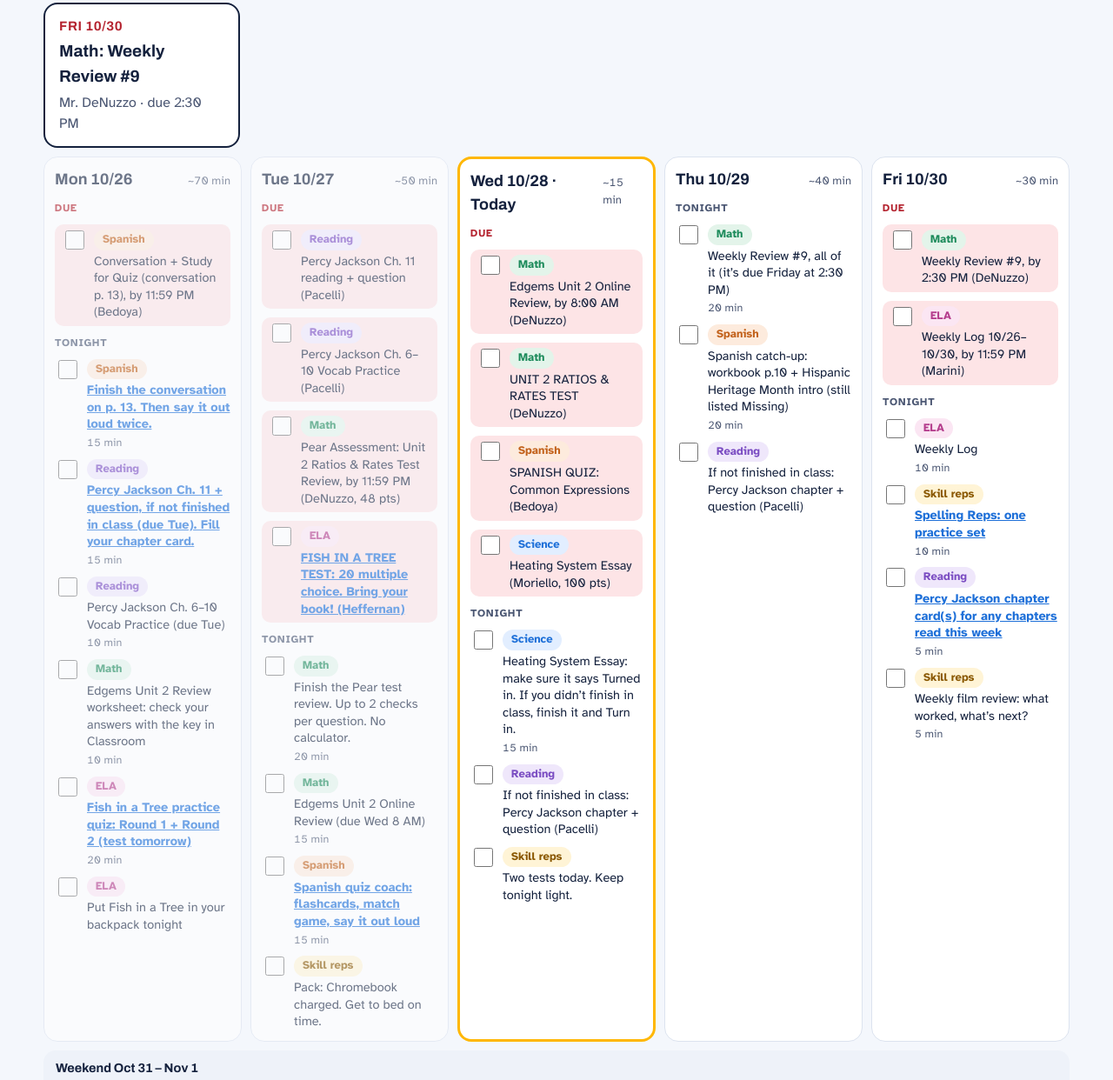
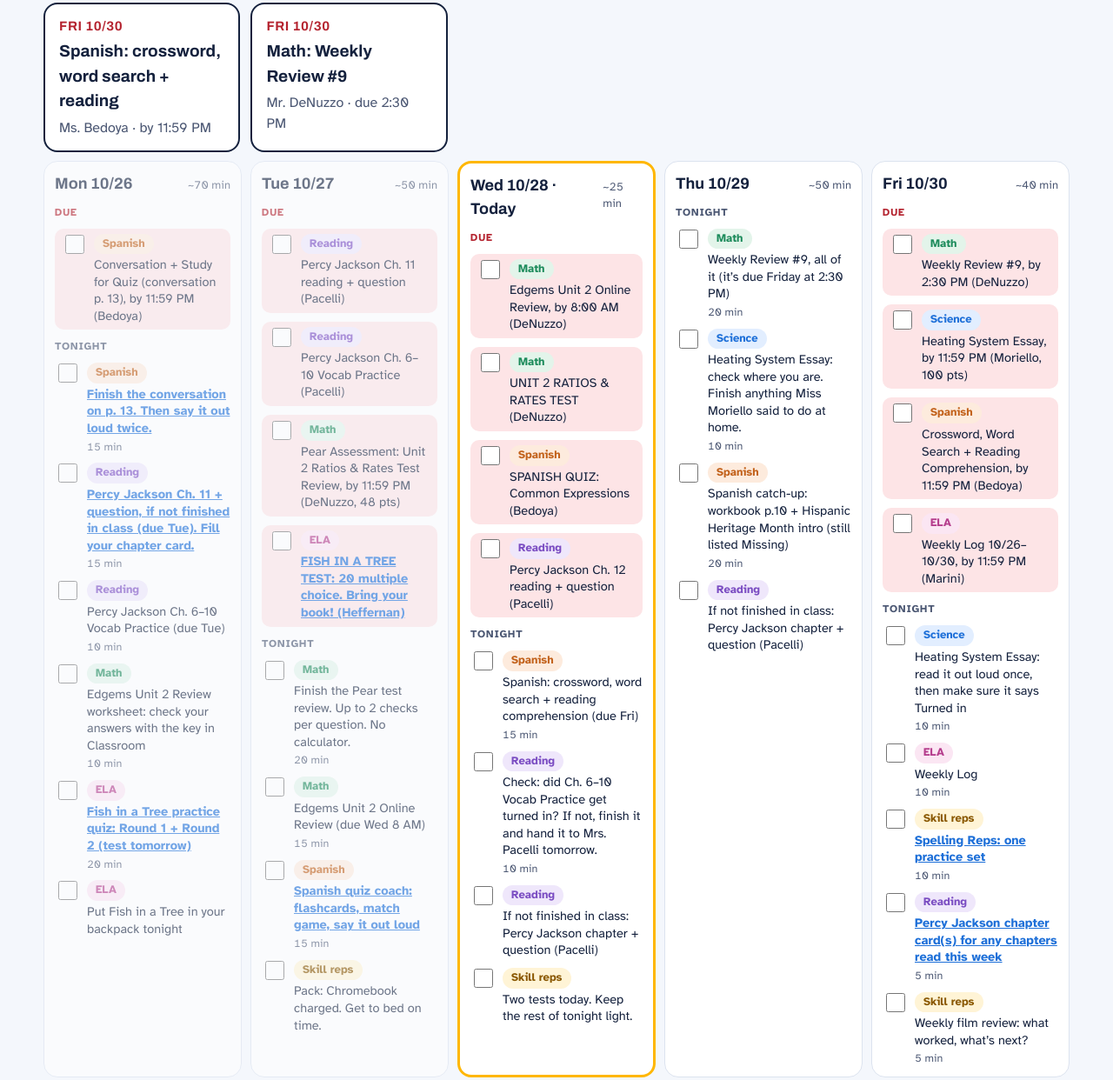
Before and after one commit to adamsjm32-cmd/Graham-game-plan, a plain HTML site: page index.html in a window 1280 px wide. Shown: the part 554-1796 px from the top of the page at 87% size. Drawn offline with Linux system fonts and the light colour scheme.

Commit message:
Update week of Oct 26 from Classroom (10/28): Heating essay moved to Fri, new Spanish assignment, PJ Ch. 12, vocab check
Co-Authored-By: Claude Opus 5.5 <noreply@anthropic.com>
Claude-Session: https://claude.ai/code/session_01QHG11vyLAp4jCmrTKgUVM6

```diff
--- a/index.html
+++ b/index.html
@@ -279,7 +279,7 @@ textarea{font:inherit;width:100%;min-height:70px;padding:10px 12px;border-radius
 
 <div class="wrap">
   <header>
-    <span class="sub" style="font-family:var(--display);font-weight:600;letter-spacing:.06em">MADISON MIDDLE · GRADE 6 · UPDATED MON, OCT 26</span>
+    <span class="sub" style="font-family:var(--display);font-weight:600;letter-spacing:.06em">MADISON MIDDLE · GRADE 6 · UPDATED WED, OCT 28</span>
     <h1>Graham's Two-Week Game Plan</h1>
     <p class="sub">A running plan, refreshed every Sunday or Monday: this week, next week, and every past week saved. Each assignment from Google Classroom is placed on the night you'll work on it. Check boxes as you go.</p>
     <p class="sub"><a href="spelling/" target="_blank" rel="noopener" style="font-weight:700">Open Spelling Reps, your spelling game</a></p>
@@ -870,18 +870,18 @@ textarea{font:inherit;width:100%;min-height:70px;padding:10px 12px;border-radius
      weekend:{label:'Weekend Oct 24–25',items:[['p_sun','span','Sun 10/25 · Spanish catch-up: workbook p.10 + Hispanic Heritage Month intro (both listed Missing)',20,0],['p_sun2','ela','Sun 10/25 · Fish in a Tree sketch paragraph: revision reps 1–3 with Mom or Dad, then Turn in',35,0,'#sketch']]}},
 
     {id:'oct26',label:'Oct 26 – 30',theme:'Fish in a Tree test Tuesday · math test + Spanish quiz Wednesday',
-     bigs:[['TUE 10/27','Fish in a Tree TEST','Mrs. Heffernan · 20 multiple choice · bring your book','#fishquiz'],['TUE 10/27','Math: Unit 2 test review (Pear)','Mr. DeNuzzo · 48 pts · by 11:59 PM'],['WED 10/28','Math: Unit 2 Ratios & Rates TEST','Mr. DeNuzzo'],['WED 10/28','Spanish quiz: Common Expressions','Ms. Bedoya · conversation p. 13','#spanish'],['WED 10/28','Heating System Essay','Miss Moriello · 100 pts'],['FRI 10/30','Math: Weekly Review #9','Mr. DeNuzzo · due 2:30 PM']],
+     bigs:[['TUE 10/27','Fish in a Tree TEST','Mrs. Heffernan · 20 multiple choice · bring your book','#fishquiz'],['TUE 10/27','Math: Unit 2 test review (Pear)','Mr. DeNuzzo · 48 pts · by 11:59 PM'],['WED 10/28','Math: Unit 2 Ratios & Rates TEST','Mr. DeNuzzo'],['WED 10/28','Spanish quiz: Common Expressions','Ms. Bedoya · conversation p. 13','#spanish'],['FRI 10/30','Heating System Essay (moved to Friday)','Miss Moriello · 100 pts · by 11:59 PM'],['FRI 10/30','Spanish: crossword, word search + reading','Ms. Bedoya · by 11:59 PM'],['FRI 10/30','Math: Weekly Review #9','Mr. DeNuzzo · due 2:30 PM']],
      days:[
       ['2026-10-26','Mon 10/26',[['w26a','span','Conversation + Study for Quiz (conversation p. 13), by 11:59 PM (Bedoya)',0,1]],
         [['w26b','span','Finish the conversation on p. 13. Then say it out loud twice.',15,0,'#spanish'],['w26c','read','Percy Jackson Ch. 11 + question, if not finished in class (due Tue). Fill your chapter card.',15,0,'#percy'],['w26d','read','Percy Jackson Ch. 6–10 Vocab Practice (due Tue)',10,0],['w26e','math','Edgems Unit 2 Review worksheet: check your answers with the key in Classroom',10,0],['w26f','ela','Fish in a Tree practice quiz: Round 1 + Round 2 (test tomorrow)',20,0,'#fishquiz'],['w26g','ela','Put Fish in a Tree in your backpack tonight',0,0]]],
       ['2026-10-27','Tue 10/27',[['w27a','read','Percy Jackson Ch. 11 reading + question (Pacelli)',0,1],['w27b','read','Percy Jackson Ch. 6–10 Vocab Practice (Pacelli)',0,1],['w27c','math','Pear Assessment: Unit 2 Ratios & Rates Test Review, by 11:59 PM (DeNuzzo, 48 pts)',0,1],['w27d','ela','FISH IN A TREE TEST: 20 multiple choice. Bring your book! (Heffernan)',0,1,'#fishquiz']],
         [['w27e','math','Finish the Pear test review. Up to 2 checks per question. No calculator.',20,0],['w27f','math','Edgems Unit 2 Online Review (due Wed 8 AM)',15,0],['w27g','span','Spanish quiz coach: flashcards, match game, say it out loud',15,0,'#spanish'],['w27h','skill','Pack: Chromebook charged. Get to bed on time.',0,0]]],
-      ['2026-10-28','Wed 10/28',[['w28c','math','Edgems Unit 2 Online Review, by 8:00 AM (DeNuzzo)',0,1],['w28a','math','UNIT 2 RATIOS & RATES TEST (DeNuzzo)',0,1],['w28b','span','SPANISH QUIZ: Common Expressions (Bedoya)',0,1],['w28d','sci','Heating System Essay (Moriello, 100 pts)',0,1]],
-        [['w28e','sci','Heating System Essay: make sure it says Turned in. If you didn’t finish in class, finish it and Turn in.',15,0],['w28f','read',PJ,0,0],['w28g','skill','Two tests today. Keep tonight light.',0,0]]],
+      ['2026-10-28','Wed 10/28',[['w28c','math','Edgems Unit 2 Online Review, by 8:00 AM (DeNuzzo)',0,1],['w28a','math','UNIT 2 RATIOS & RATES TEST (DeNuzzo)',0,1],['w28b','span','SPANISH QUIZ: Common Expressions (Bedoya)',0,1],['w28h','read','Percy Jackson Ch. 12 reading + question (Pacelli)',0,1]],
+        [['w28i','span','Spanish: crossword, word search + reading comprehension (due Fri)',15,0],['w28j','read','Check: did Ch. 6–10 Vocab Practice get turned in? If not, finish it and hand it to Mrs. Pacelli tomorrow.',10,0],['w28f','read',PJ,0,0],['w28g','skill','Two tests today. Keep the rest of tonight light.',0,0]]],
       ['2026-10-29','Thu 10/29',[],
-        [['w29a','math','Weekly Review #9, all of it (it’s due Friday at 2:30 PM)',20,0],['w29b','span','Spanish catch-up: workbook p.10 + Hispanic Heritage Month intro (still listed Missing)',20,0],['w29c','read',PJ,0,0]]],
-      ['2026-10-30','Fri 10/30',[['w30a','math','Weekly Review #9, by 2:30 PM (DeNuzzo)',0,1],['w30b','ela','Weekly Log 10/26–10/30, by 11:59 PM (Marini)',0,1]],
-        [['w30c','ela','Weekly Log',10,0],['w30d','skill','Spelling Reps: one practice set',10,0,SP],['w30f','read','Percy Jackson chapter card(s) for any chapters read this week',5,0,'#percy'],['w30e','skill','Weekly film review: what worked, what’s next?',5,0]]]
+        [['w29a','math','Weekly Review #9, all of it (it’s due Friday at 2:30 PM)',20,0],['w29d','sci','Heating System Essay: check where you are. Finish anything Miss Moriello said to do at home.',10,0],['w29b','span','Spanish catch-up: workbook p.10 + Hispanic Heritage Month intro (still listed Missing)',20,0],['w29c','read',PJ,0,0]]],
+      ['2026-10-30','Fri 10/30',[['w30a','math','Weekly Review #9, by 2:30 PM (DeNuzzo)',0,1],['w30g','sci','Heating System Essay, by 11:59 PM (Moriello, 100 pts)',0,1],['w30h','span','Crossword, Word Search + Reading Comprehension, by 11:59 PM (Bedoya)',0,1],['w30b','ela','Weekly Log 10/26–10/30, by 11:59 PM (Marini)',0,1]],
+        [['w30i','sci','Heating System Essay: read it out loud once, then make sure it says Turned in',10,0],['w30c','ela','Weekly Log',10,0],['w30d','skill','Spelling Reps: one practice set',10,0,SP],['w30f','read','Percy Jackson chapter card(s) for any chapters read this week',5,0,'#percy'],['w30e','skill','Weekly film review: what worked, what’s next?',5,0]]]
      ],
      weekend:{label:'Weekend Oct 31 – Nov 1',items:[['w31a','read','Sun 11/1 · Read your Ch. 11–15 chapter cards out loud for Monday’s comprehension check',10,0,'#percy']]}},
 
```
